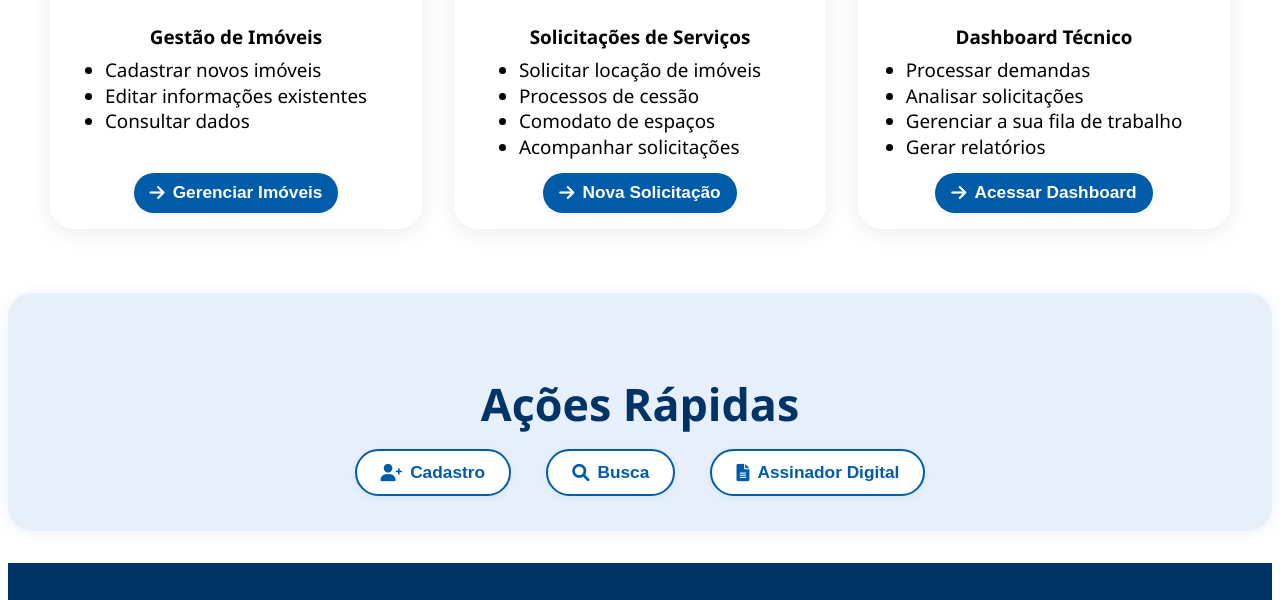
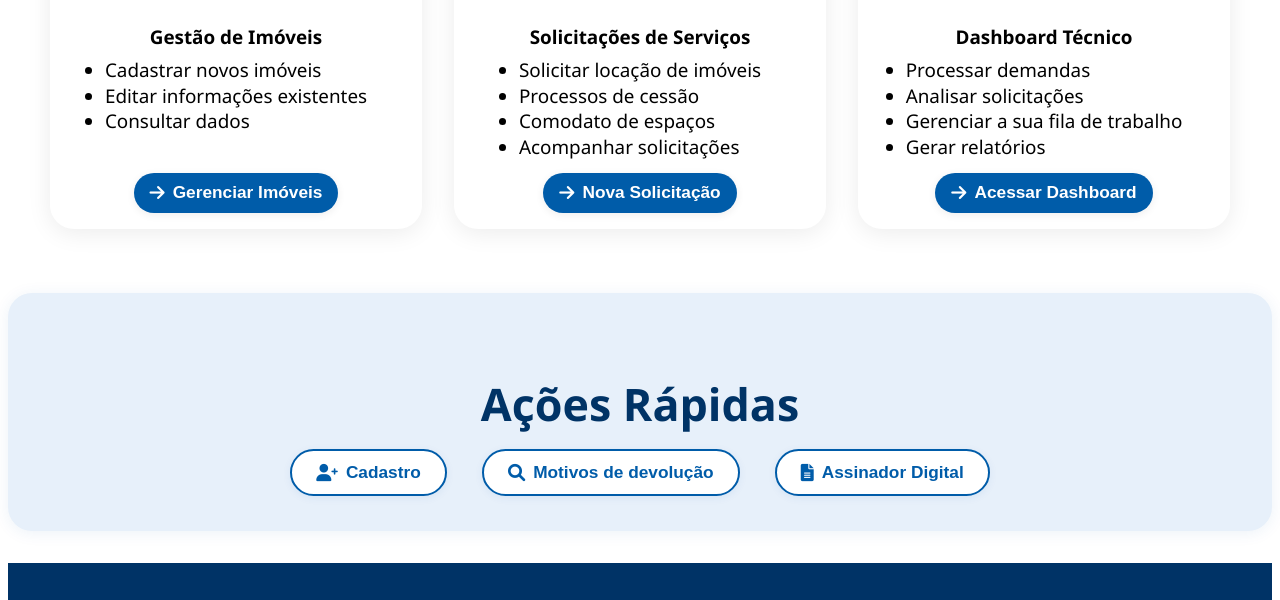
Before and after one commit to osvaldojeronymo/silic-portal-imoveis, a plain HTML site: page index.html in a window 1280 px wide. Shown: the part 553-1153 px from the top of the page. Drawn offline with Linux system fonts and the light colour scheme.

Commit message:
Atualiza index.html com melhorias

```diff
--- a/index.html
+++ b/index.html
@@ -99,9 +99,9 @@
                         <i class="fas fa-user-plus"></i>
                         Cadastro
                     </button>
-                    <button class="quick-btn" onclick="acao('busca')">
+                    <button class="quick-btn" onclick="window.open('https://osvaldojeronymo.github.io/silic-catalog-reasons/', '_blank')">
                         <i class="fas fa-search"></i>
-                        Busca
+                        Motivos de devolução
                     </button>
                     <button class="quick-btn" onclick="window.open('https://osvaldojeronymo.github.io/silic-digital-signer/', '_blank')">
                         <i class="fas fa-file-alt"></i>
```
